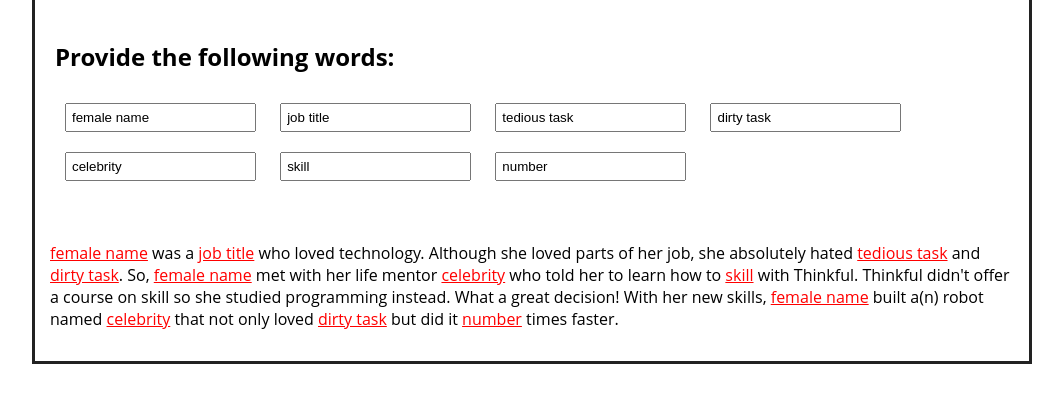
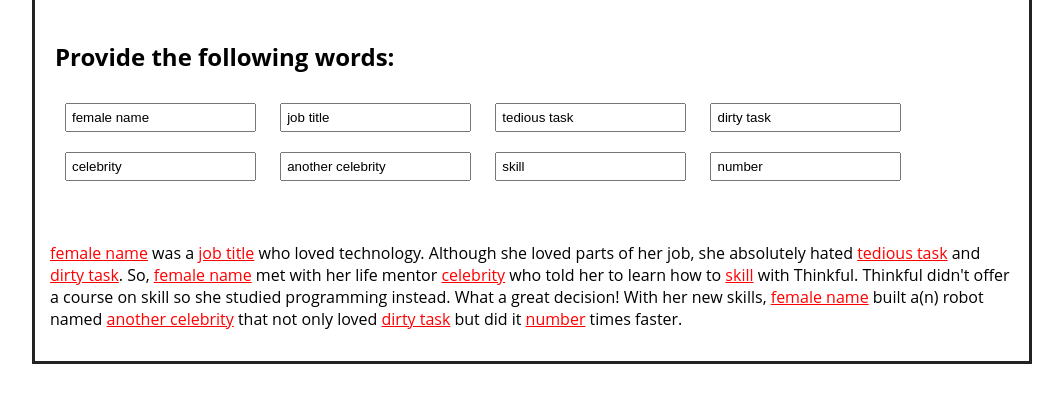
Before and after one commit to Apr7174/thinkful-angular-madlibs, a plain HTML site: page index.html in a window 1280 px wide. Shown: the part 235-638 px from the top of the page, without its empty margins (108-1171 px from the left). Drawn offline with nearby package versions, Linux system fonts and the light colour scheme.

Commit message:
added another input for second celebrity name

```diff
--- a/index.html
+++ b/index.html
@@ -13,7 +13,8 @@
     dirtyTask='dirty task';
     celebrity='celebrity';
     skill='skill';
-    number='number'">
+    number='number';
+    celebrityTwo='another celebrity'">
 
     <div class="container">
 
@@ -31,6 +32,7 @@
 		    <input type="text" ng-model="tediousTask">
 		    <input type="text" ng-model="dirtyTask">
 		    <input type="text" ng-model="celebrity">
+		    <input type="text" ng-model="celebrityTwo">
 		    <input type="text" ng-model="skill">
 		    <input type="text" ng-model="number">
 	    </div>
@@ -44,7 +46,7 @@
 			    <span>{{skill}}</span> with Thinkful. Thinkful didn't offer a course on
 			    {{skill}} so she studied programming instead.
 			    What a great decision! With her new skills, <span>{{femaleName}}</span> built
-			    a(n) <span>{{adjective}}</span> robot named <span>{{celebrity}}</span> that not
+			    a(n) <span>{{adjective}}</span> robot named <span>{{celebrityTwo}}</span> that not
 			    only loved <span>{{dirtyTask}}</span> but did it <span>{{number}}</span> times faster.
 		    </p>
         </div>
```
